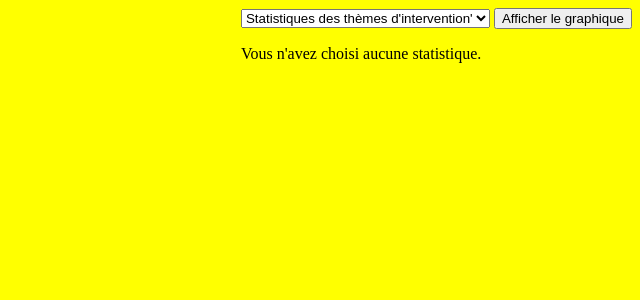
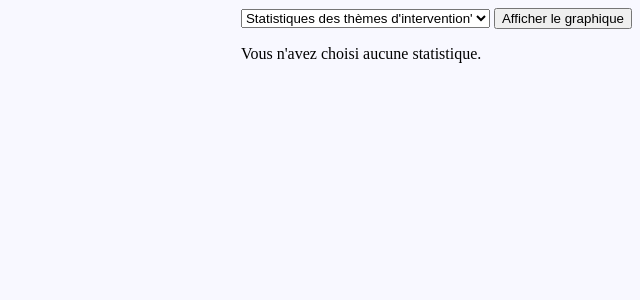
Before and after one commit to sharpbunny/ArcheologieWeb, a PHP site: page /Views/statsView.php in a window 1280 px wide. Shown: the top 300 px of the page, without its empty margins (640-1280 px from the left). Run offline with PHP 8.4, Linux system fonts and the light colour scheme; some libraries are stand-ins or nearby versions.

Commit message:
background en cour de discussion

```diff
--- a/Assets/CSS/statsView.css
+++ b/Assets/CSS/statsView.css
@@ -21,6 +21,6 @@ canvas {
 }
 
 #html {
-    background-color: yellow;
+    background-color: ghostwhite;
     float: right;
 }
```
